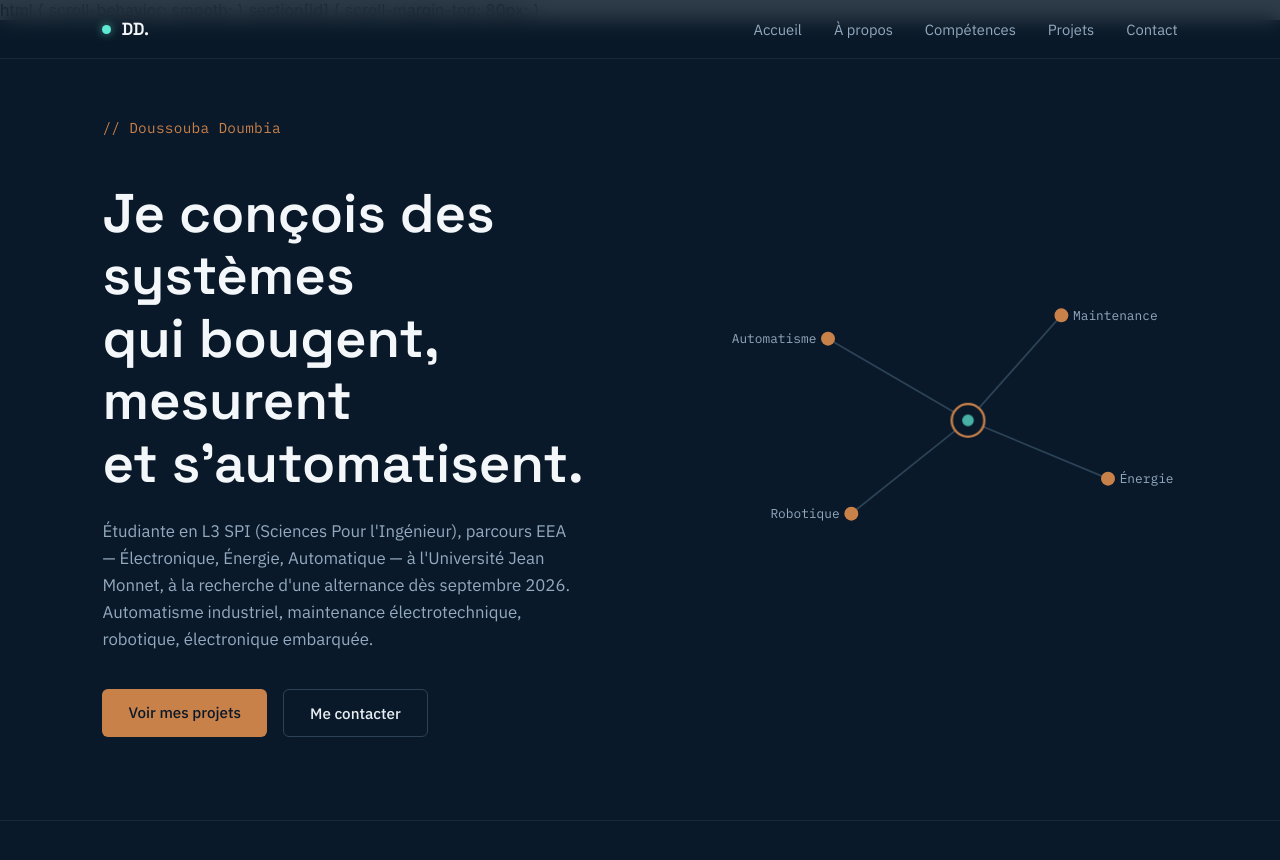
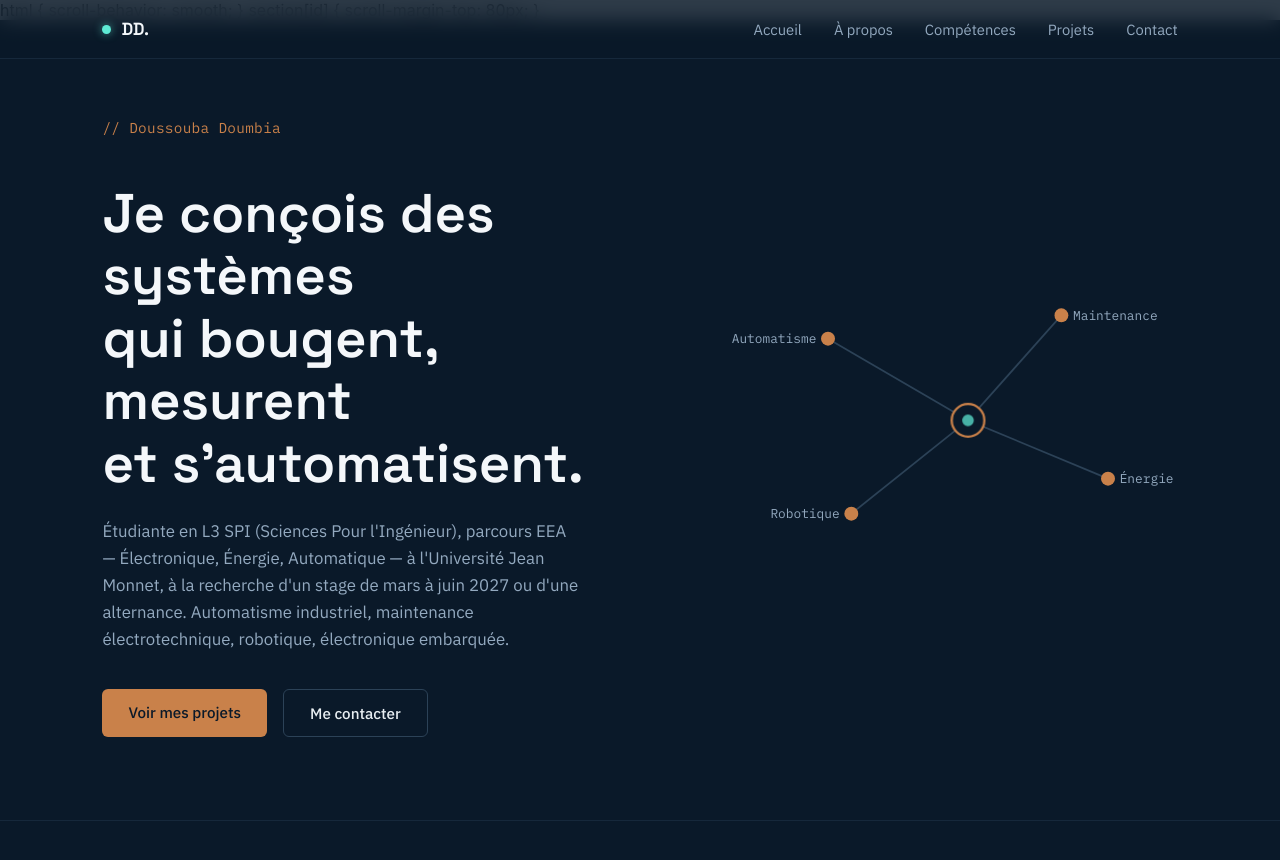
Before and after one commit to doussoubadoumb-lab/portfolio-doussouba, a React (Create React App) app: page / in a window 1280 px wide. Shown: the top 860 px of the page. Built offline with nearby package versions, Linux system fonts and the light colour scheme.

Commit message:
Update Hero.js

```diff
--- a/src/components/Hero.js
+++ b/src/components/Hero.js
@@ -18,11 +18,11 @@ function Hero() {
         </h1>
         <p className="hero__subtitle">
           Étudiante en L3 SPI (Sciences Pour l'Ingénieur), parcours EEA — Électronique, Énergie,
-          Automatique — à l'Université Jean Monnet, à la recherche d'une alternance dès septembre 2026.
+          Automatique — à l'Université Jean Monnet, à la recherche d'un stage de mars à juin 2027 ou d'une alternance.
           Automatisme industriel, maintenance électrotechnique, robotique, électronique embarquée.
         </p>
         <div className="hero__actions">
-          <a href="#projets" className="btn btn--primary">Voir mes projets</a>
+          <a href="#projects" className="btn btn--primary">Voir mes projets</a>
           <a href="#contact" className="btn btn--ghost">Me contacter</a>
         </div>
       </div>
```
